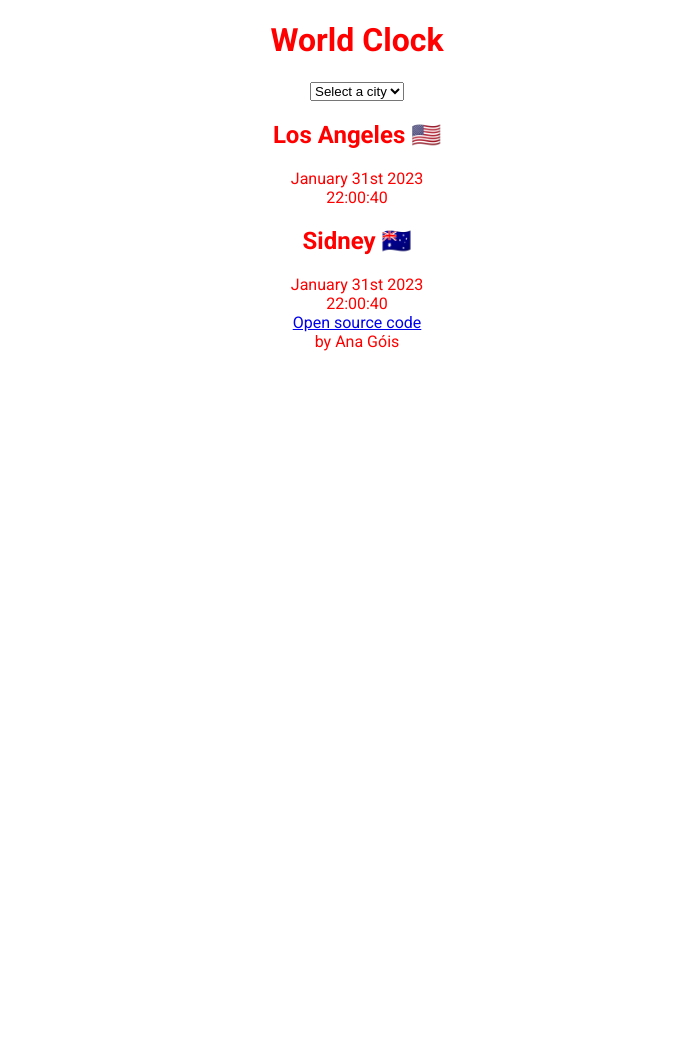
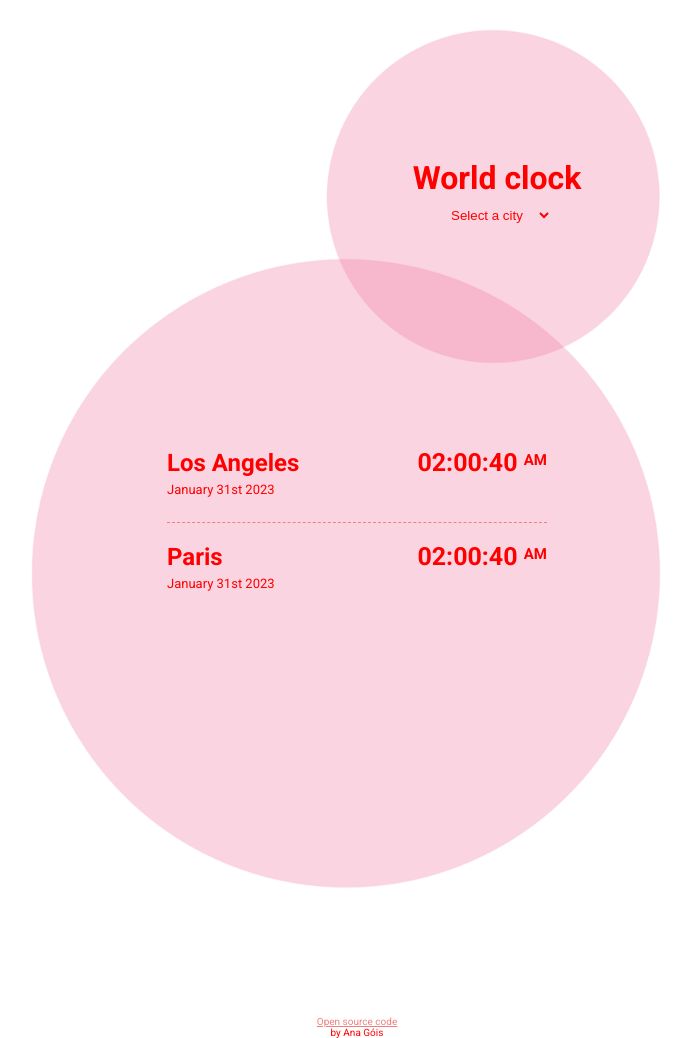
Before and after one commit to acbserrano/ANA-GOIS_WORLD_CLOCK, a plain HTML site: page index.html in a window 1280 px wide. Shown: the whole page, without its empty margins (283-974 px from the left). Before the commit the page ends 800 px from the top, so only its background shows below. Drawn offline with Linux system fonts and the light colour scheme.

Commit message:
styled the project with css

```diff
--- a/css/style.css
+++ b/css/style.css
@@ -3,3 +3,86 @@ body {
   text-align: center;
   color: red;
 }
+
+h1 {
+  padding-top: 70px;
+  padding-left: 280px;
+  margin-bottom: 5px;
+}
+
+h2 {
+  margin-bottom: 5px;
+}
+
+select {
+  width: 100px;
+  padding: 5px;
+  width: 110px;
+  background: none;
+  border: 0ch;
+  color: red;
+  text-align: left;
+}
+.container {
+  background: url("base2.png");
+  background-size: 900px;
+  background-attachment: relative;
+  background-repeat: no-repeat;
+  background-position: center top;
+  margin-top: 70px;
+  font-family: "Roboto", sans-serif;
+  max-width: 900px;
+  height: 900px;
+  margin: 0 auto;
+  color: red;
+  padding-top: 60px;
+}
+
+.choice {
+  padding-left: 280px;
+  color: red;
+  font-family: "Roboto", sans-serif;
+  background-color: none;
+  padding-bottom: 200px;
+}
+
+.city {
+  display: flex;
+  justify-content: space-between;
+  margin: 0 auto;
+  width: 380px;
+  padding-bottom: 25px;
+  border-bottom: 0.5px dashed lightcoral;
+  text-align: left;
+}
+
+.city:last-child {
+  border: none;
+}
+
+.time {
+  font-size: 25px;
+  font-weight: bold;
+  padding-top: 19px;
+}
+
+.time small {
+  font-size: 15px;
+  font-weight: bold;
+  position: relative;
+  top: -6px;
+}
+
+.date {
+  font-size: 13px;
+}
+
+.coded {
+  text-align: center;
+  font-size: 10px;
+  padding-top: 400px;
+}
+
+.coded-link {
+  color: lightcoral;
+}
--- a/index.html
+++ b/index.html
@@ -4,6 +4,7 @@
     <meta charset="UTF-8" />
     <meta http-equiv="X-UA-Compatible" content="IE=edge" />
     <meta name="viewport" content="width=device-width, initial-scale=1.0" />
+
     <link rel="stylesheet" href="css/style.css" />
     <title>Ana Gois World Clock</title>
     <link
@@ -13,27 +14,34 @@
   </head>
   <body>
     <div class="container">
-      <h1>World Clock</h1>
+      <h1>World clock</h1>
+      <div class="choice">
         <select>
           <option value="">Select a city</option>
           <option value="">Lisbon</option>
           <option value="">New York</option>
           <option value="">Paris</option>
         </select>
-
+      </div>
+      <div class="big">
         <div class="city">
-        <h2>Los Angeles 🇺🇸</h2>
+          <div>
+            <h2>Los Angeles</h2>
             <div class="date">January 31st 2023</div>
-        <div class="time">22:00:40</div>
+          </div>
+          <div class="time">02:00:40 <small>AM</small></div>
         </div>
 
         <div class="city">
-        <h2>Sidney 🇦🇺</h2>
+          <div>
+            <h2>Paris</h2>
             <div class="date">January 31st 2023</div>
-        <div class="time">22:00:40</div>
+          </div>
+          <div class="time">02:00:40 <small>AM</small></div>
+        </div>
       </div>
 
-      <footer>
+      <div class="coded">
         <a
           href="https://github.com/acbserrano/ANA-GOIS_WORLD_CLOCK"
           target="_blank"
@@ -41,7 +49,7 @@
           >Open source code</a
         ><br />
         by Ana Góis
-      </footer>
+      </div>
       <script src="javascript/index.js"></script>
     </div>
   </body>
```
Also changed, not shown: css/base2.png (added), 1 other file. Lines whose indentation alone changed are shown as unchanged.
